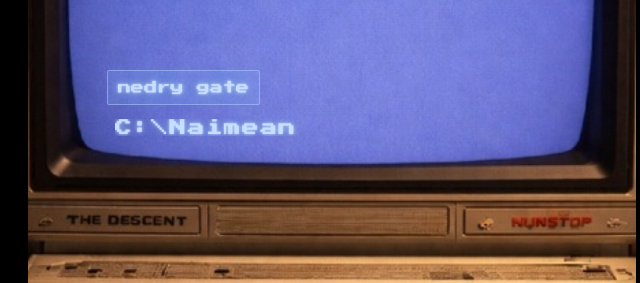
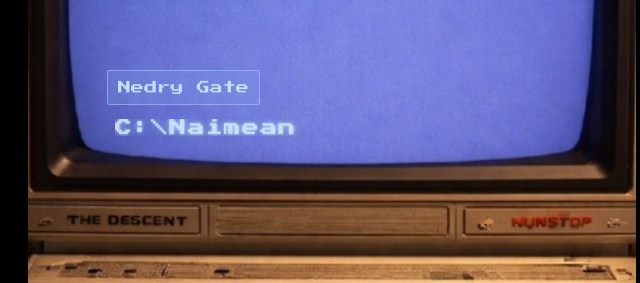
Before and after one commit to naimean/naimeanV2.0, a plain HTML site: page index.html in a window 1280 px wide. Both pictures are taken after a click on the button 891 px from the left and 728 px from the top of the page. Shown: the part 267-550 px from the top of the page, 308-948 px from the left. Drawn offline with Linux system fonts and the light colour scheme.

Commit message:
Fix Nedry Gate capitalization (remove lowercase transform)

```diff
--- a/styles.css
+++ b/styles.css
@@ -196,9 +196,7 @@ body {
   font-size: 0.82em;
   line-height: 1;
   padding: 10px 10px;
-  text-transform: lowercase;
-  cursor: pointer;
-  text-shadow: 0 0 6px #b0d0ff, 0 0 14px #5080c0, 0 0 2px #fff;
+  text-transform: none;
   filter: blur(0.3px);
 }
 
```
